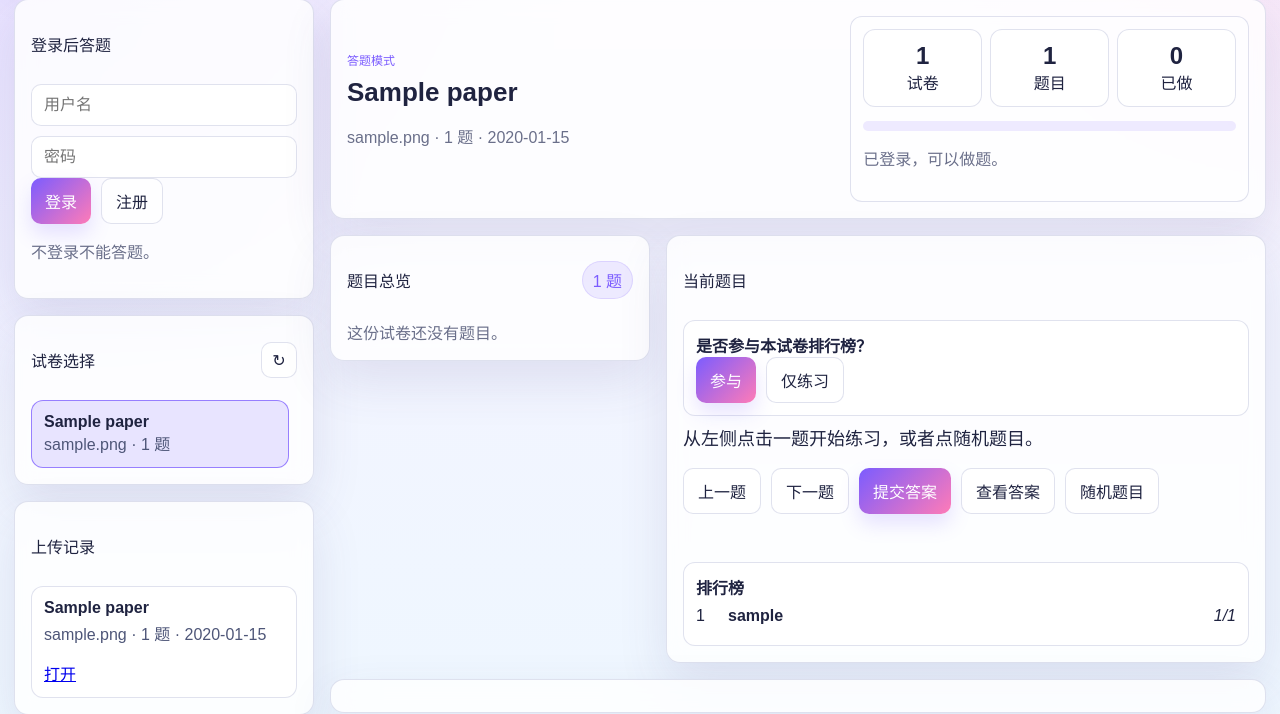
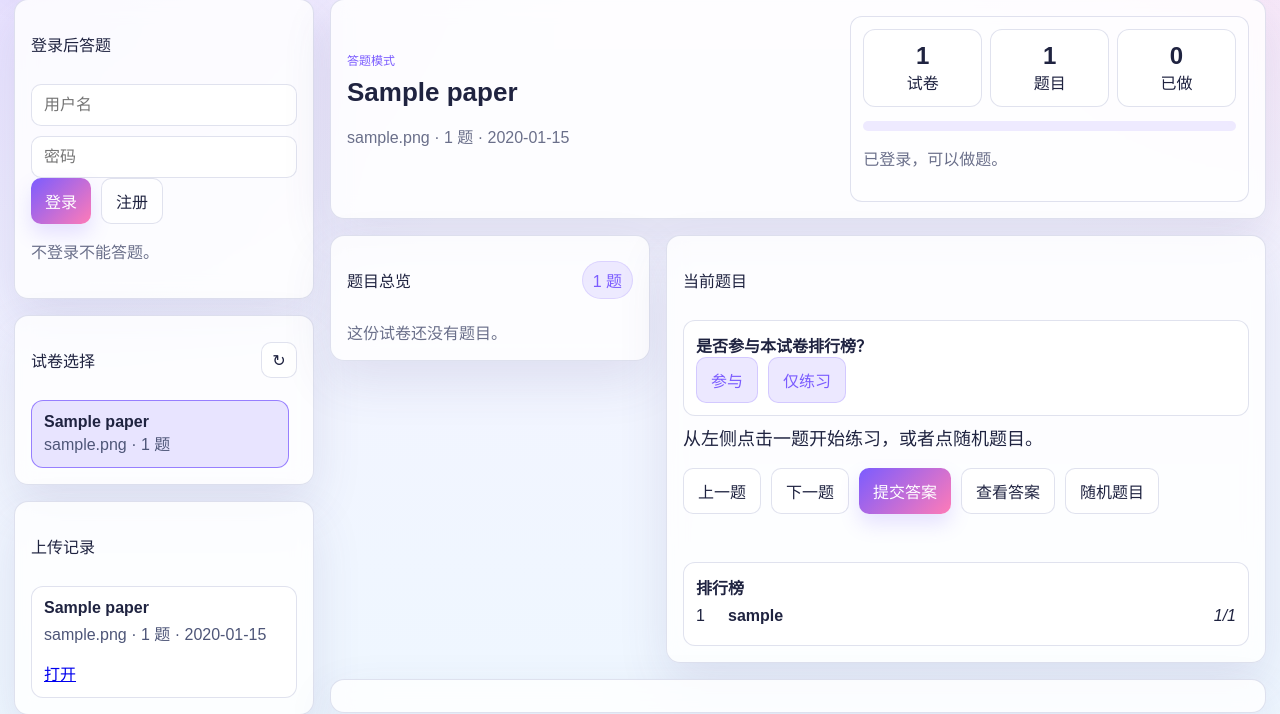
Before and after one commit to luoyoung0922/web, a Flask app: page / in a window 1280 px wide. Shown: the part 112-826 px from the top of the page. Run offline with Flask 3, Linux system fonts and the light colour scheme; data comes from the database, SQL or seed files in the repository; tables that the repository leaves empty hold one stand-in row (values such as "Sample post"); data that the repository does not hold is empty.

Commit message:
match participation button styles

```diff
--- a/static/style.css
+++ b/static/style.css
@@ -259,6 +259,17 @@ select { cursor: pointer; }
   justify-content: space-between;
   gap: 12px;
 }
+.participation-card .actions button,
+.participation-card .actions button.ghost {
+  background: rgba(123, 92, 255, 0.14);
+  color: var(--accent);
+  border: 1px solid rgba(123, 92, 255, 0.22);
+  box-shadow: none;
+}
+.participation-card .actions button:hover,
+.participation-card .actions button.ghost:hover {
+  background: rgba(123, 92, 255, 0.2);
+}
 .rank-row {
   display: grid;
   grid-template-columns: 24px 1fr auto;
```
